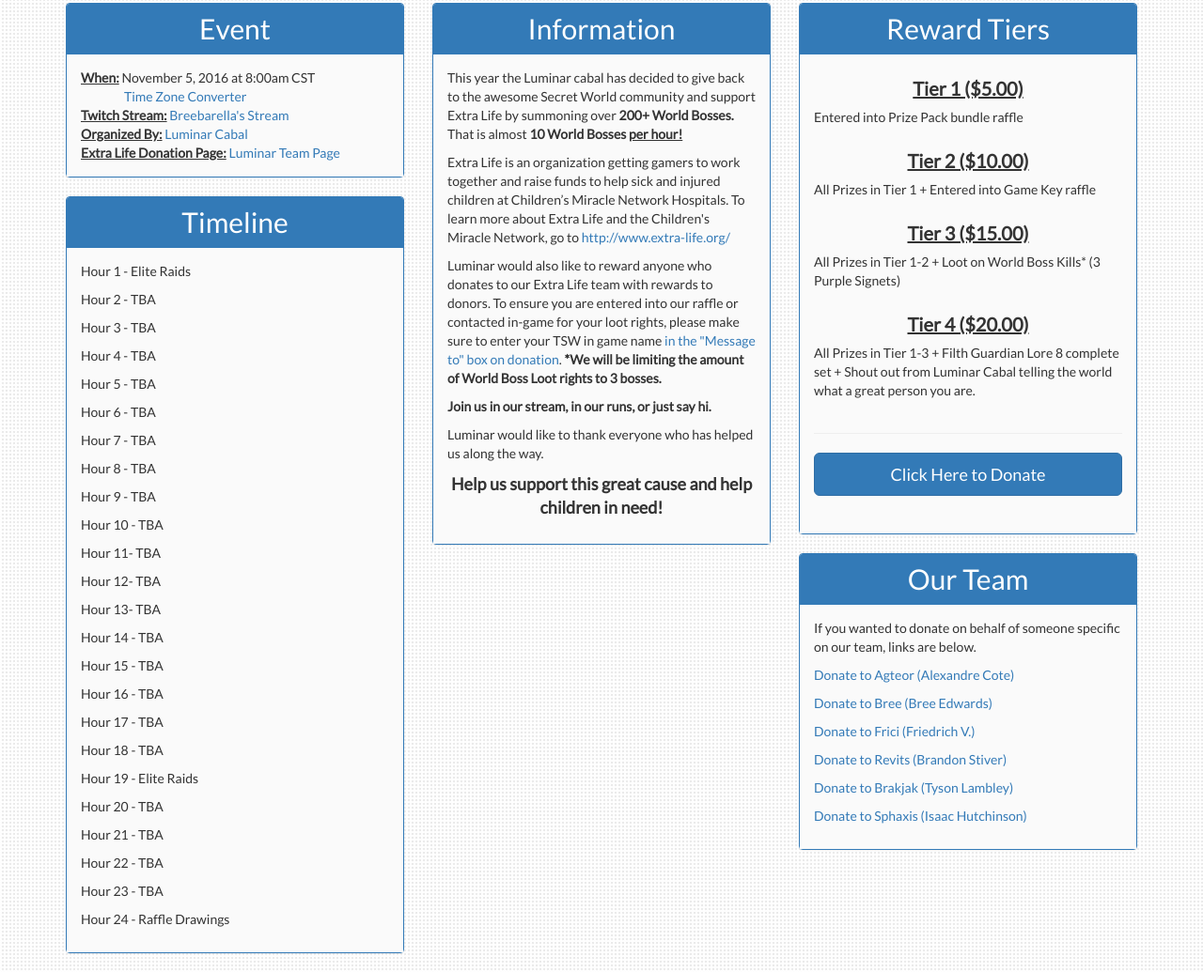
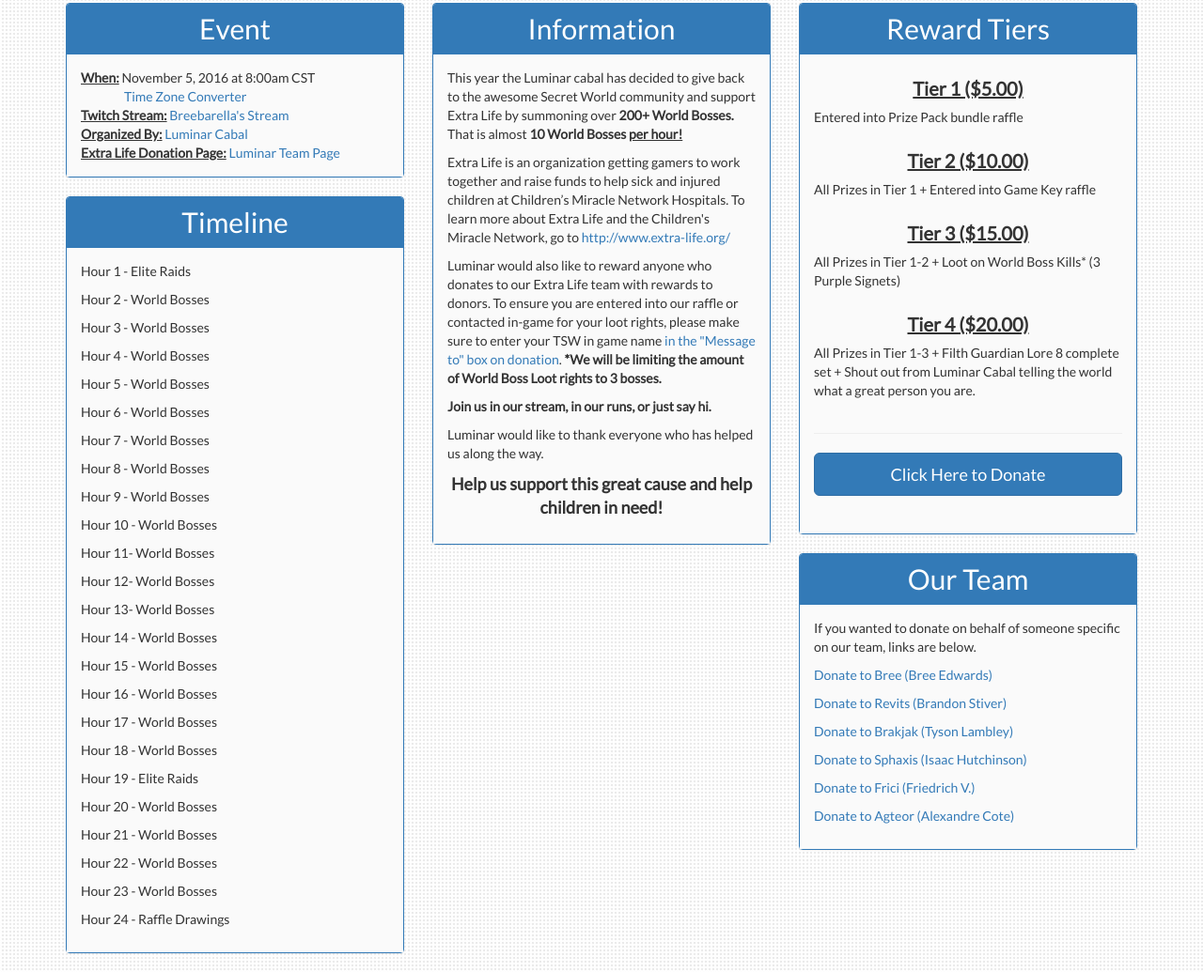
Before and after one commit to LJamesHu/LuminarExtraLife, a plain HTML site: page index.htm in a window 1280 px wide. Shown: the part 519-1554 px from the top of the page at 94% size. Drawn offline with nearby package versions, Linux system fonts and the light colour scheme; a script that the page names is missing.

Commit message:
Banner update and some minor edits

```diff
--- a/index.htm
+++ b/index.htm
@@ -75,28 +75,28 @@
             </div>
             <div class="panel-body">
               <p>Hour 1 - Elite Raids</p>
-              <p>Hour 2 - TBA</p>
-              <p>Hour 3 - TBA</p>
-              <p>Hour 4 - TBA</p>
-              <p>Hour 5 - TBA</p>
-              <p>Hour 6 - TBA</p>
-              <p>Hour 7 - TBA</p>
-              <p>Hour 8 - TBA</p>
-              <p>Hour 9 - TBA</p>
-              <p>Hour 10 - TBA</p>
-              <p>Hour 11- TBA</p>
-              <p>Hour 12- TBA</p>
-              <p>Hour 13- TBA</p>
-              <p>Hour 14 - TBA</p>
-              <p>Hour 15 - TBA</p>
-              <p>Hour 16 - TBA</p>
-              <p>Hour 17 - TBA</p>
-              <p>Hour 18 - TBA</p>
+              <p>Hour 2 - World Bosses</p>
+              <p>Hour 3 - World Bosses</p>
+              <p>Hour 4 - World Bosses</p>
+              <p>Hour 5 - World Bosses</p>
+              <p>Hour 6 - World Bosses</p>
+              <p>Hour 7 - World Bosses</p>
+              <p>Hour 8 - World Bosses</p>
+              <p>Hour 9 - World Bosses</p>
+              <p>Hour 10 - World Bosses</p>
+              <p>Hour 11- World Bosses</p>
+              <p>Hour 12- World Bosses</p>
+              <p>Hour 13- World Bosses</p>
+              <p>Hour 14 - World Bosses</p>
+              <p>Hour 15 - World Bosses</p>
+              <p>Hour 16 - World Bosses</p>
+              <p>Hour 17 - World Bosses</p>
+              <p>Hour 18 - World Bosses</p>
               <p>Hour 19 - Elite Raids</p>
-              <p>Hour 20 - TBA</p>
-              <p>Hour 21 - TBA</p>
-              <p>Hour 22 - TBA</p>
-              <p>Hour 23 - TBA</p>
+              <p>Hour 20 - World Bosses</p>
+              <p>Hour 21 - World Bosses</p>
+              <p>Hour 22 - World Bosses</p>
+              <p>Hour 23 - World Bosses</p>
               <p>Hour 24 - Raffle Drawings</p>
             </div>
           </div>
@@ -140,12 +140,12 @@
             </div>
             <div class="panel-body">
               <p>If you wanted to donate on behalf of someone specific on our team, links are below.</p>
-              <p><a href="https://www.extra-life.org/index.cfm?fuseaction=donate.participant&participantID=215492">Donate to Agteor (Alexandre Cote)</a></p>
               <p><a href="https://www.extra-life.org/index.cfm?fuseaction=donate.participant&participantID=205693">Donate to Bree (Bree Edwards)</a></p>
-              <p><a href="https://www.extra-life.org/index.cfm?fuseaction=donate.participant&participantID=224005">Donate to Frici (Friedrich V.)</a></p>
               <p><a href="https://www.extra-life.org/index.cfm?fuseaction=donate.participant&participantID=207068">Donate to Revits (Brandon Stiver)</a></p>
               <p><a href="https://www.extra-life.org/index.cfm?fuseaction=donate.participant&participantID=212541">Donate to Brakjak (Tyson Lambley)</a></p>
               <p><a href="https://www.extra-life.org/index.cfm?fuseaction=donate.participant&participantID=227315">Donate to Sphaxis (Isaac Hutchinson)</a></p>
+              <p><a href="https://www.extra-life.org/index.cfm?fuseaction=donate.participant&participantID=224005">Donate to Frici (Friedrich V.)</a></p>
+              <p><a href="https://www.extra-life.org/index.cfm?fuseaction=donate.participant&participantID=215492">Donate to Agteor (Alexandre Cote)</a></p>
             </div>
           </div>
         </div><!-- /.col-sm-4 -->
```
Also changed, not shown: images/LuminarBanner.png, images/LuminarBannerOrig.png (added).
